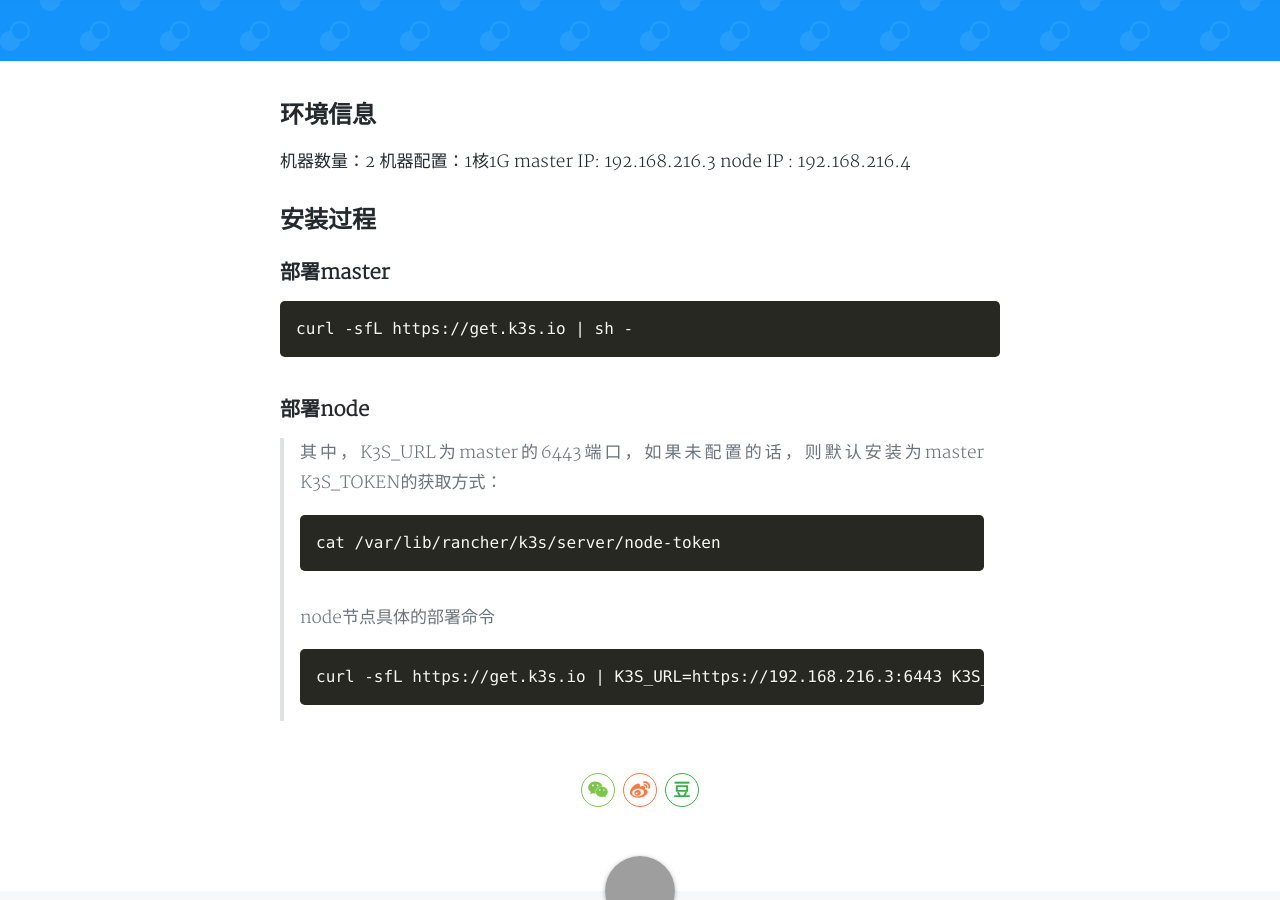
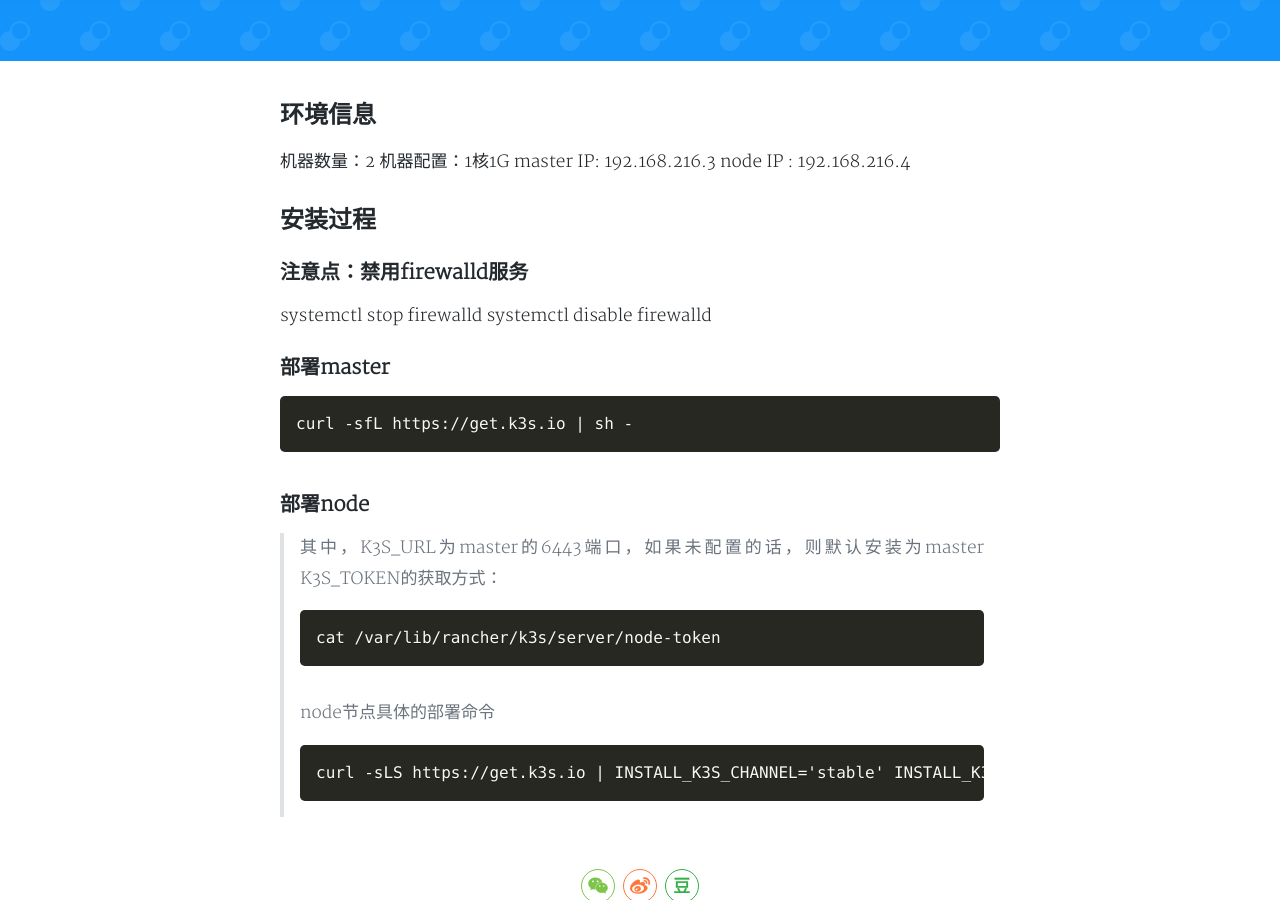
Before and after one commit to zcsee/zcsee.github.io, a Jekyll site: the page built from _posts/2023-02-26-部署k3s集群.md, in a window 1280 px wide and 900 px high, scrolled down 299 px. Built offline with Jekyll 4.4.1, drawn with Linux system fonts in a browser that asks for light colours; nearby versions of some CDN libraries; a style sheet for code colours, icons or effects is not loaded; grey boxes are pictures that could not be loaded.

Commit message:
修改部署k3s集群的post

````diff
--- a/_posts/2023-02-26-部署k3s集群.md
+++ b/_posts/2023-02-26-部署k3s集群.md
@@ -16,6 +16,11 @@ master IP: 192.168.216.3
 node IP  : 192.168.216.4
 
 ## 安装过程
+### 注意点：禁用firewalld服务
+systemctl stop firewalld
+systemctl disable firewalld
+
+
 ### 部署master
 ```shell
 curl -sfL https://get.k3s.io | sh -
@@ -29,5 +34,5 @@ cat /var/lib/rancher/k3s/server/node-token
 ```
 > node节点具体的部署命令
 ```shell
-curl -sfL https://get.k3s.io | K3S_URL=https://192.168.216.3:6443 K3S_TOKEN=K10c7eb88dfa63c29b1757e0ad6db8fb5361f2092f54ba7ab022c23e1bad21cb2c9::server:5c0bf11e84ebca1ea929cb450cd7154b sh -
+curl -sLS https://get.k3s.io | INSTALL_K3S_CHANNEL='stable' INSTALL_K3S_EXEC='--node-external-ip=192.168.216.4 ' K3S_TOKEN='5a1fe0b31d7440946ac5e6d76041871a' K3S_URL='https://192.168.216.3:6443' sh -
 ```
````
